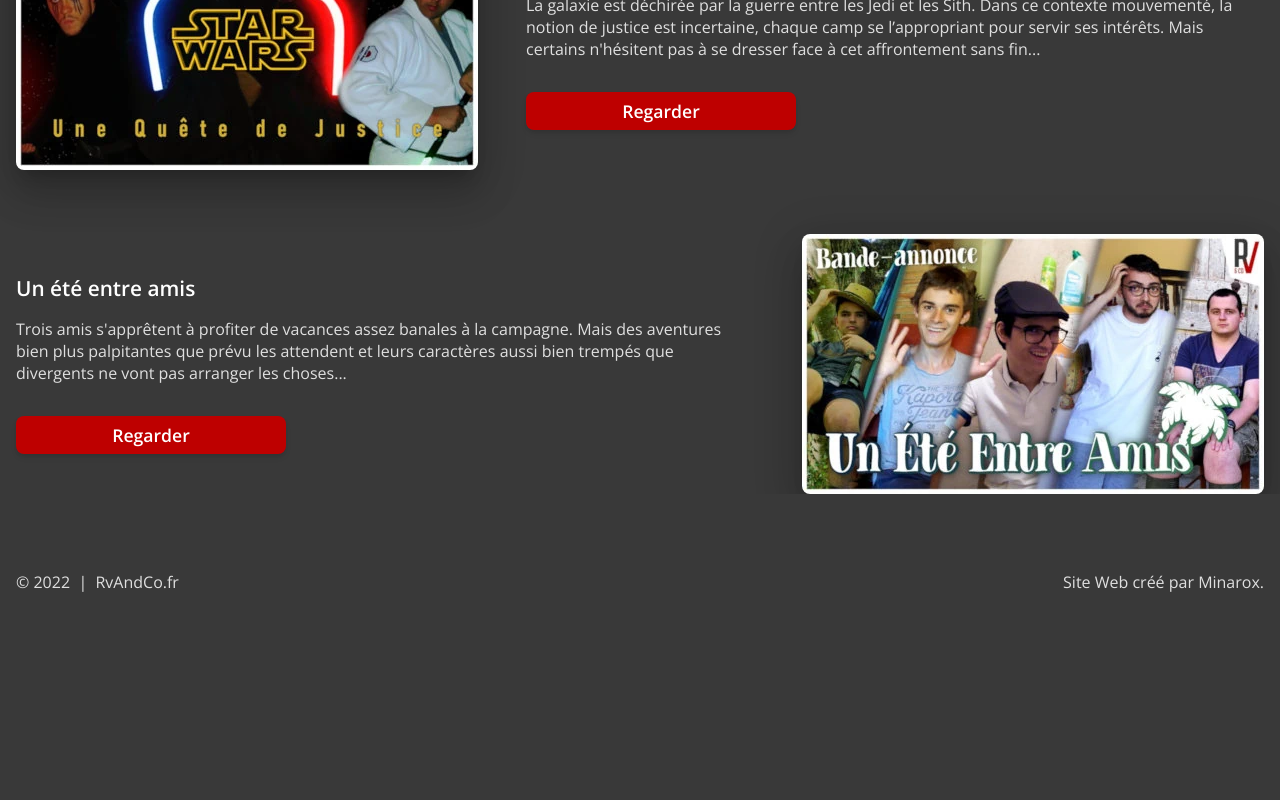
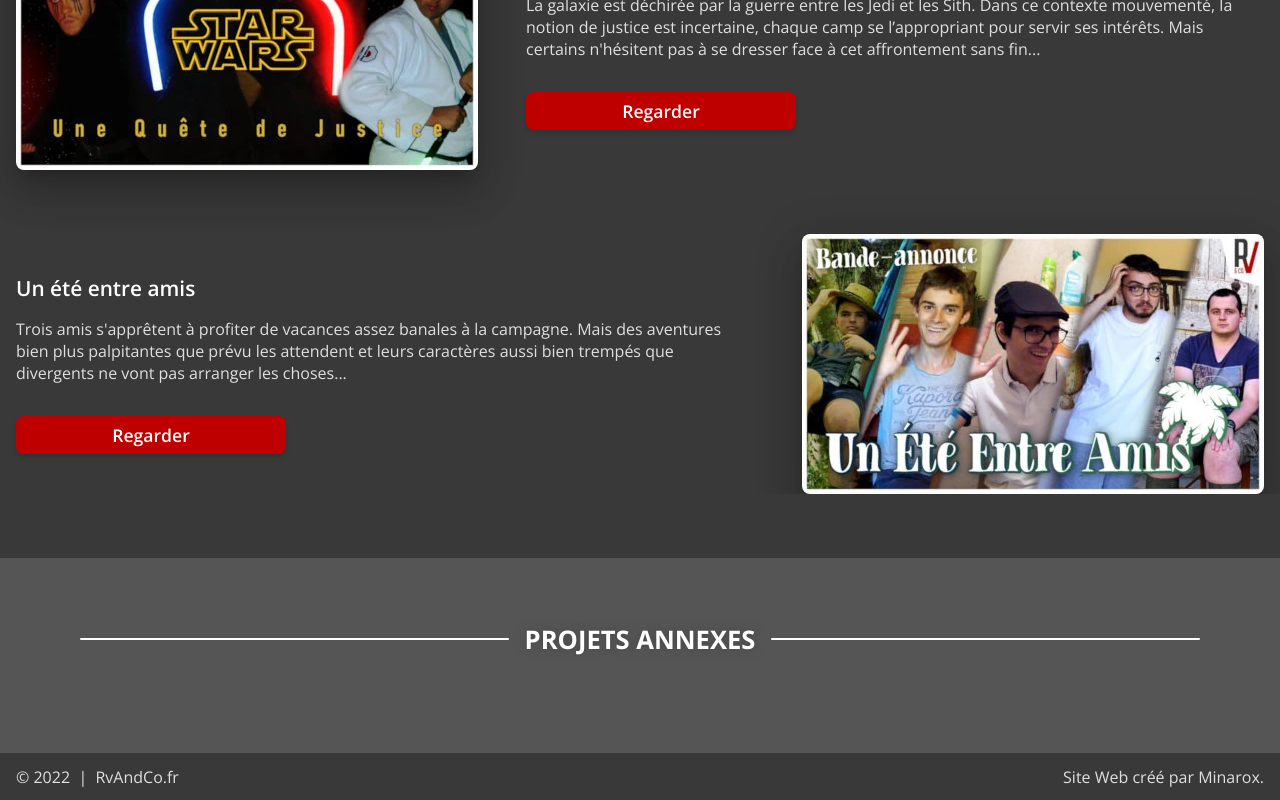
Before and after one commit to StudioRvAndCo/Website, a Vue app: page / in a window 1280 px wide. Shown: the part 1716-2516 px from the top of the page. Before the commit the page ends 2321 px from the top, so only its background shows below. Built offline with nearby package versions, Linux system fonts and the light colour scheme; what @splidejs/vue-splide would draw is missing.

Commit message:
Add Projects component

```diff
--- /dev/null
+++ b/src/components/Projects.vue
@@ -0,0 +1,19 @@
+<template>
+  <article>
+    <!-- Title -->
+    <h2>Projets annexes</h2>
+  </article>
+</template>
+
+<script>
+export default {
+  name: "ProductionsComponent",
+};
+</script>
+
+<style scoped lang="scss">
+article {
+  @include full-width-background-color(var(--projects-bg-color));
+  padding: var(--spacing) 0;
+}
+</style>
--- a/src/views/Home.vue
+++ b/src/views/Home.vue
@@ -2,18 +2,21 @@
   <main>
     <Teaser />
     <Productions />
+    <Projects />
   </main>
 </template>
 
 <script>
 import Teaser from "@/components/Teaser";
 import Productions from "@/components/Productions";
+import Projects from "@/components/Projects";
 
 export default {
   name: "HomeView",
   components: {
     Teaser,
     Productions,
+    Projects,
   },
 };
 </script>
```
